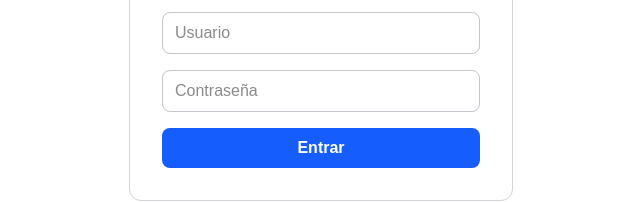
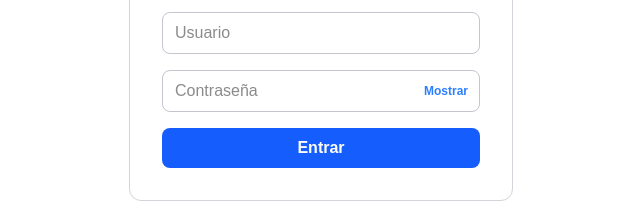
Before and after one commit to alvarojosegome/bpds-gestion-inventarios, a Next.js app in the folder frontend/: page /login in a window 1280 px wide. Shown: the part 334-536 px from the top of the page, without its empty margins (319-959 px from the left). Built offline with nearby package versions, Linux system fonts and the light colour scheme.

Commit message:
feat: agregar boton para mostrar y ocultar contrasena en login

```diff
--- a/frontend/app/login/page.tsx
+++ b/frontend/app/login/page.tsx
@@ -7,6 +7,7 @@ export default function LoginPage() {
   const router = useRouter();
   const [usuario, setUsuario] = useState("");
   const [password, setPassword] = useState("");
+  const [showPassword, setShowPassword] = useState(false);
   const [error, setError] = useState("");
   const [cargando, setCargando] = useState(false);
 
@@ -52,14 +53,24 @@ export default function LoginPage() {
           required
         />
 
+        <div className="relative">
           <input
-          type="password"
-          className="w-full rounded-lg border border-gray-500/40 bg-transparent px-3 py-2"
+            type={showPassword ? "text" : "password"}
+            className="w-full rounded-lg border border-gray-500/40 bg-transparent px-3 py-2 pr-20"
             placeholder="Contraseña"
             value={password}
             onChange={(e) => setPassword(e.target.value)}
             required
           />
+
+          <button
+            type="button"
+            onClick={() => setShowPassword(!showPassword)}
+            className="absolute right-3 top-1/2 -translate-y-1/2 text-xs font-semibold text-blue-500 hover:text-blue-400"
+          >
+            {showPassword ? "Ocultar" : "Mostrar"}
+          </button>
+        </div>
 
         {error && <p className="text-sm text-red-500">{error}</p>}
 
```
Lines whose indentation alone changed are shown as unchanged.
